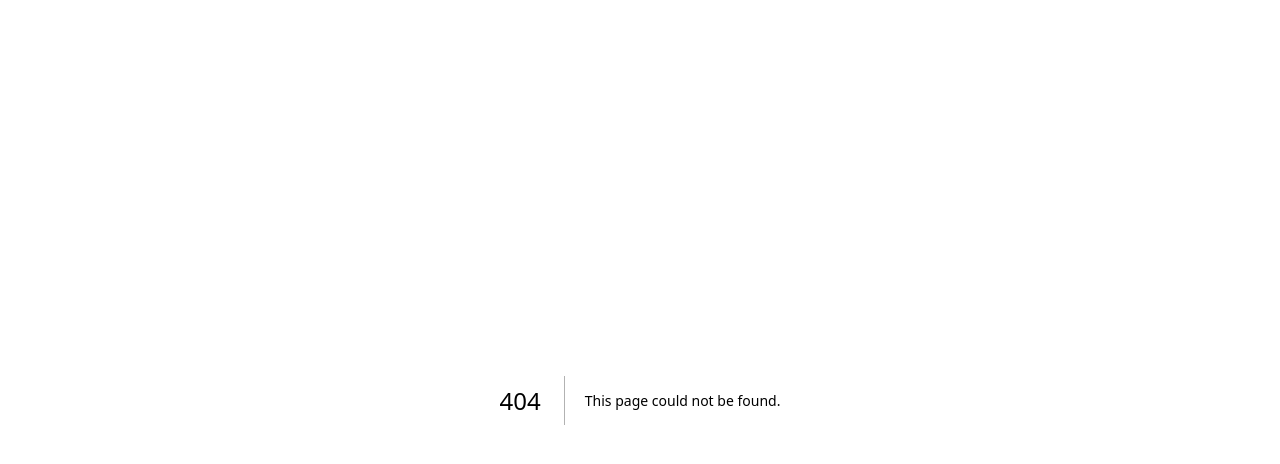
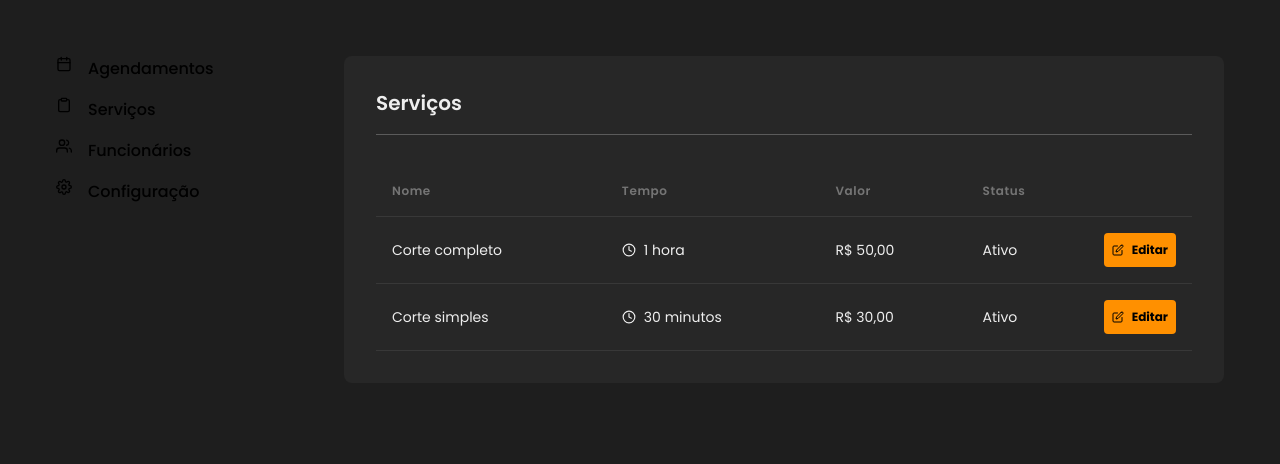
Before and after one commit to icut-dev/icut-frontend, a Next.js app: page /admin/service in a window 1280 px wide. Before the commit this address had no page. Shown: the top 464 px of the page. Built offline with nearby package versions, Linux system fonts and the light colour scheme.

Commit message:
style: new header

```diff
--- a/src/appRoot/main/factories/pages/admin/services/services.factory.tsx
+++ b/src/appRoot/main/factories/pages/admin/services/services.factory.tsx
@@ -1,3 +1,3 @@
-import { AdminServicesTag } from '~/appRoot/presentation/pages/admin/services';
+import { AdminServiceTag } from '~/appRoot/presentation/pages/admin/service';
 
-export const makeAdminServices = () => <AdminServicesTag />;
+export const makeAdminService = () => <AdminServiceTag />;
--- a/src/appRoot/presentation/components/sidebar/index.tsx
+++ b/src/appRoot/presentation/components/sidebar/index.tsx
@@ -14,28 +14,28 @@ export function Sidebar() {
       <div>
         <ul className={`${styles.nav_list}`}>
           <li className={`${styles.nav_link}`}>
-            <Link href='/admin/dashboard'>
+            <Link href='/admin/appointment'>
               <FiCalendar />
               <span>Agendamentos</span>
             </Link>
           </li>
 
           <li className={`${styles.nav_link}`}>
-            <Link href='/admin/dashboard'>
+            <Link href='/admin/service'>
               <FiClipboard />
               <span>Serviços</span>
             </Link>
           </li>
 
           <li className={`${styles.nav_link} ${styles.active}`}>
-            <Link href='/admin/dashboard'>
+            <Link href='/admin/employee'>
               <FiUsers />
               <span>Funcionários</span>
             </Link>
           </li>
 
           <li className={`${styles.nav_link} ${styles.active}`}>
-            <Link href='/admin/dashboard'>
+            <Link href='/admin/setting'>
               <FiSettings />
               <span>Configuração</span>
             </Link>
--- a/src/appRoot/presentation/pages/admin/employee/styles.module.scss
+++ b/src/appRoot/presentation/pages/admin/employee/styles.module.scss
@@ -4,12 +4,21 @@
 }
 
 .header {
-  margin-bottom: 32px;
+  margin-bottom: 3rem;
+  position: relative;
 
   h1 {
-    font-size: 20px;
+    font-size: 1.25rem;
     font-weight: 600;
     color: var(--white-900);
+  }
+
+  &::after {
+    content: ' ';
+    position: absolute;
+    margin-top: 1rem;
+    width: 100%;
+    border-bottom: 1px solid var(--white-400);
   }
 }
 
@@ -86,7 +95,6 @@
   th {
     padding: 1rem;
     text-align: start;
-    text-transform: uppercase;
     color: var(--white-500);
     font-size: 0.75rem;
     font-weight: 600;
--- /dev/null
+++ b/src/appRoot/presentation/pages/admin/service/index.ts
@@ -0,0 +1 @@
+export { default as AdminServiceTag } from './service';
--- a/src/appRoot/presentation/pages/admin/services/services.tsx
+++ b/src/appRoot/presentation/pages/admin/service/service.tsx
@@ -3,7 +3,7 @@ import { FiClipboard, FiClock, FiEdit } from 'react-icons/fi';
 import { Sidebar } from '~/appRoot/presentation/components/sidebar';
 import styles from './styles.module.scss';
 
-function AdminEmployeesPageComponent() {
+function AdminEmployeePageComponent() {
   return (
     <div className={styles.container}>
       <Sidebar />
@@ -81,4 +81,4 @@ function AdminEmployeesPageComponent() {
   );
 }
 
-export default AdminEmployeesPageComponent;
+export default AdminEmployeePageComponent;
--- a/src/appRoot/presentation/pages/admin/services/styles.module.scss
+++ b/src/appRoot/presentation/pages/admin/service/styles.module.scss
@@ -4,12 +4,21 @@
 }
 
 .header {
-  margin-bottom: 32px;
+  margin-bottom: 3rem;
+  position: relative;
 
   h1 {
-    font-size: 20px;
+    font-size: 1.25rem;
     font-weight: 600;
     color: var(--white-900);
+  }
+
+  &::after {
+    content: ' ';
+    position: absolute;
+    margin-top: 1rem;
+    width: 100%;
+    border-bottom: 1px solid var(--white-400);
   }
 }
 
@@ -72,7 +81,6 @@
   th {
     padding: 1rem;
     text-align: start;
-    text-transform: uppercase;
     color: var(--white-500);
     font-size: 0.75rem;
     font-weight: 600;
--- a/src/appRoot/presentation/pages/admin/services/index.ts
+++ /dev/null
@@ -1 +0,0 @@
-export { default as AdminServicesTag } from './services';
```
Also changed, not shown: src/app/admin/service/page.tsx (added, +8 -0 lines), src/app/admin/services/page.tsx (deleted, +0 -8 lines).
